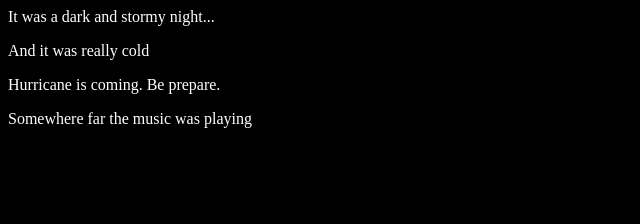
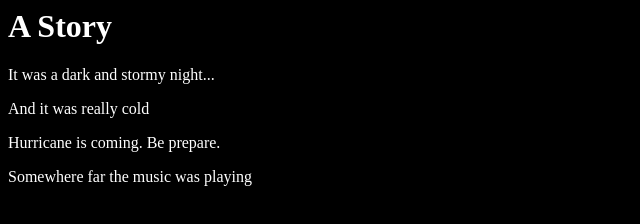
Before and after one commit to SimranPannu/fireside-story, a plain HTML site: page index.html in a window 1280 px wide. Shown: the whole page, without its empty margins (0-640 px from the left). Drawn offline with Linux system fonts and the light colour scheme.

Commit message:
added heading

```diff
--- a/index.html
+++ b/index.html
@@ -3,6 +3,7 @@
 	<link rel="stylesheet" type="text/css" href="style.css">
 </head>
   <body>
+    <h1>A Story</h1>
       <p>It was a dark and stormy night...</p>
       <p>And it was really cold<p>
         <p>Hurricane is coming. Be prepare.</p>
```
